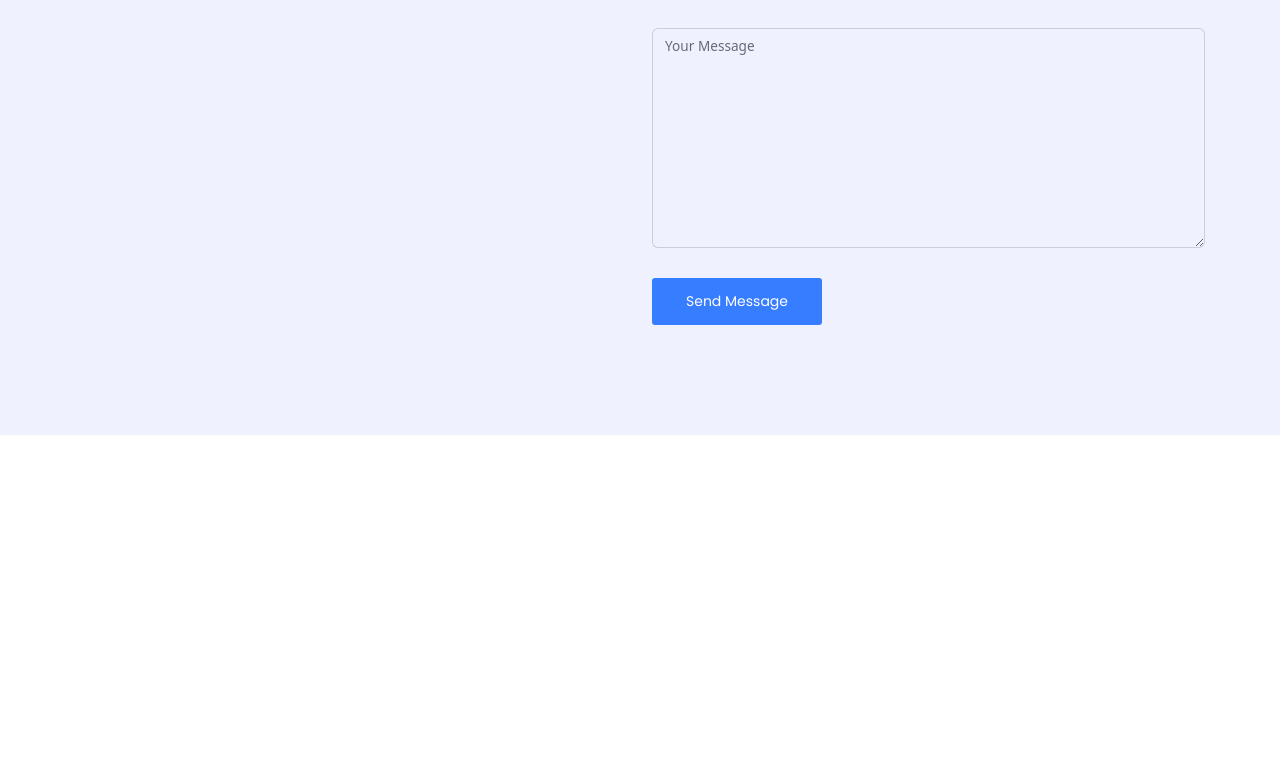
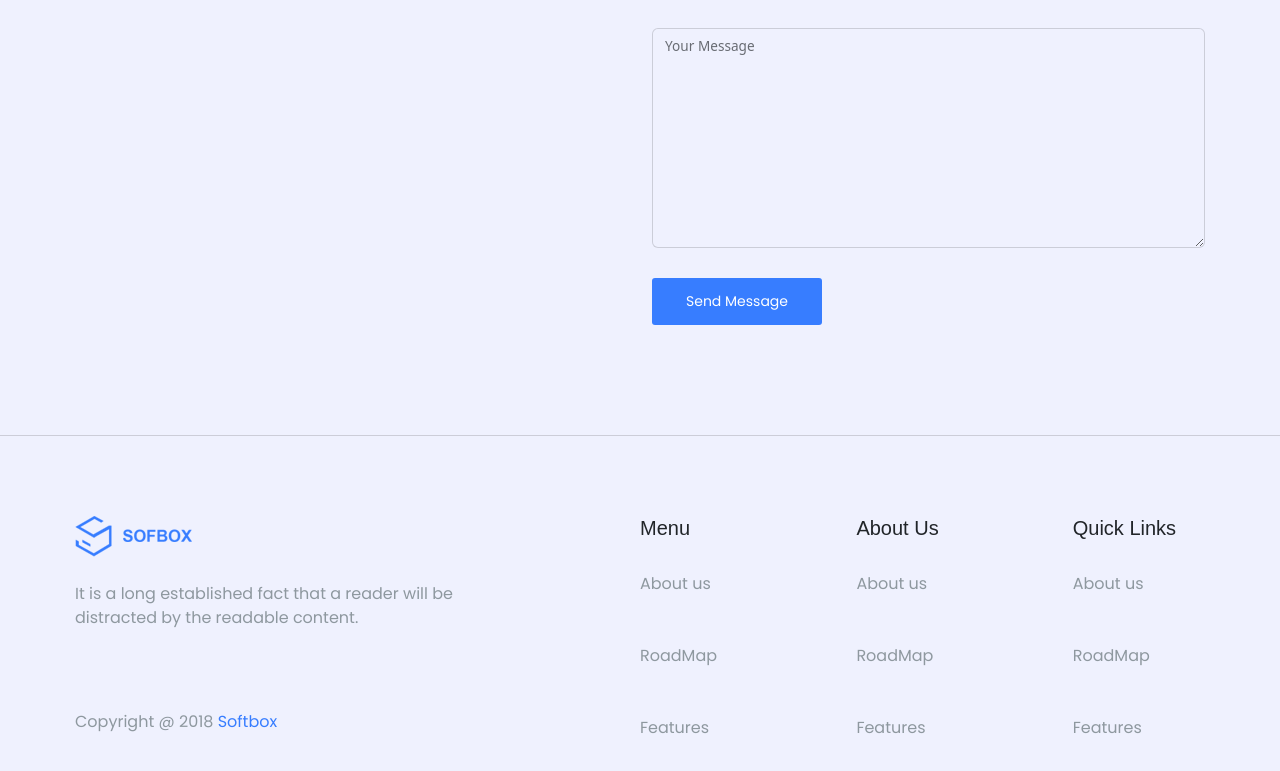
Before and after one commit to Bilobra/proj-html-vuejs, a Vue app: page / in a window 1280 px wide. Shown: the part 5185-5956 px from the top of the page. Before the commit the page ends 5620 px from the top, so only its background shows below. Built offline with nearby package versions, Linux system fonts and the light colour scheme; a small style sheet from the web is missing.

Commit message:
Add Footer Section

```diff
--- a/src/App.vue
+++ b/src/App.vue
@@ -2,18 +2,21 @@
   <div id="app">
     <HeaderComponent />
     <MainComponent/>
+    <FooterComponent/>
   </div>
 </template>
 
 <script>
 import HeaderComponent from './components/HeaderComponent.vue'
 import MainComponent from './components/MainComponent.vue'
+import FooterComponent from './components/FooterComponent.vue'
 
 export default {
   name: 'App',
   components: {
     HeaderComponent,
     MainComponent,
+    FooterComponent,
   }
 }
 </script>
--- /dev/null
+++ b/src/FooterLinkArray.js
@@ -0,0 +1,36 @@
+const footerLink = [
+    {
+        title: 'Menu',
+        link: [
+            'About us',
+            'Thereme',
+            'Features',
+            'Pricing',
+            'Blog',
+        ],
+
+    },
+    {
+        title: 'About Us',
+        link: [
+            'About SoftBox',
+            'RoadMap',
+            'How it Work',
+            'Team',
+            'News',
+        ]
+
+    },
+    {
+        title: 'Quick Links',
+        link: [
+            'About us',
+            'Thereme',
+            'Features',
+            'Pricing',
+            'Blog',
+        ],
+    },
+]
+
+export default footerLink
--- /dev/null
+++ b/src/components/FooterComponent.vue
@@ -0,0 +1,59 @@
+<template>
+    <section id="footer_section">
+        <div class="row row-cols-1 row_footer">
+            <div class="col-6 col_logo">
+                <div>
+                    <img src="../assets/img/35.png" alt="logoSoftbox">
+
+                </div>
+                <p class="description">
+                    It is a long established fact that a reader will be distracted by the readable content.
+                </p>
+                <p class="description">Copyright @ 2018 <span class="blue_text">Softbox</span></p>
+            </div>
+
+
+
+            <FooterElementLink />
+
+
+
+
+        </div>
+    </section>
+</template>
+
+<script>
+import FooterElementLink from './FooterElementLink.vue'
+export default {
+    name: 'FooterComponent',
+    components: {
+        FooterElementLink,
+    },
+
+}
+</script>
+
+<style lang="scss" scoped>
+@import '../style/VarColor.scss';
+
+#footer_section {
+    background-color: #EFF1FE;
+    border-top: 1px solid #00000026;
+
+}
+
+.row_footer {
+    max-width: 1154px;
+    margin: 0 auto;
+    padding: 80px 0;
+
+    .col_logo {
+        padding-right: 180px;
+    }
+}
+
+.blue_text {
+    color: #377DFF
+}
+</style>
--- /dev/null
+++ b/src/components/FooterElementLink.vue
@@ -0,0 +1,32 @@
+<template>
+    <div class="col-6 d-flex flex-column">
+        <div class="row row-cols-1 justify-content-between">
+            <ul class="col-3 p-0" v-for="(link,i) in footerLink" :key="i">
+                <h4 class="little_title">{{link.title}}</h4>
+                <li v-for="(link,i) in footerLink" :key="i" class="description m-0 py-4">{{link.link[i]}}</li>
+
+            </ul>
+
+        </div>
+
+    </div>
+</template>
+
+<script>
+import footerLink from '../FooterLinkArray'
+export default {
+
+    name: 'FooterElementLink',
+    data() {
+        return {
+            footerLink,
+        }
+    }
+
+
+}
+</script>
+
+<style lang="scss">
+
+</style>
```
